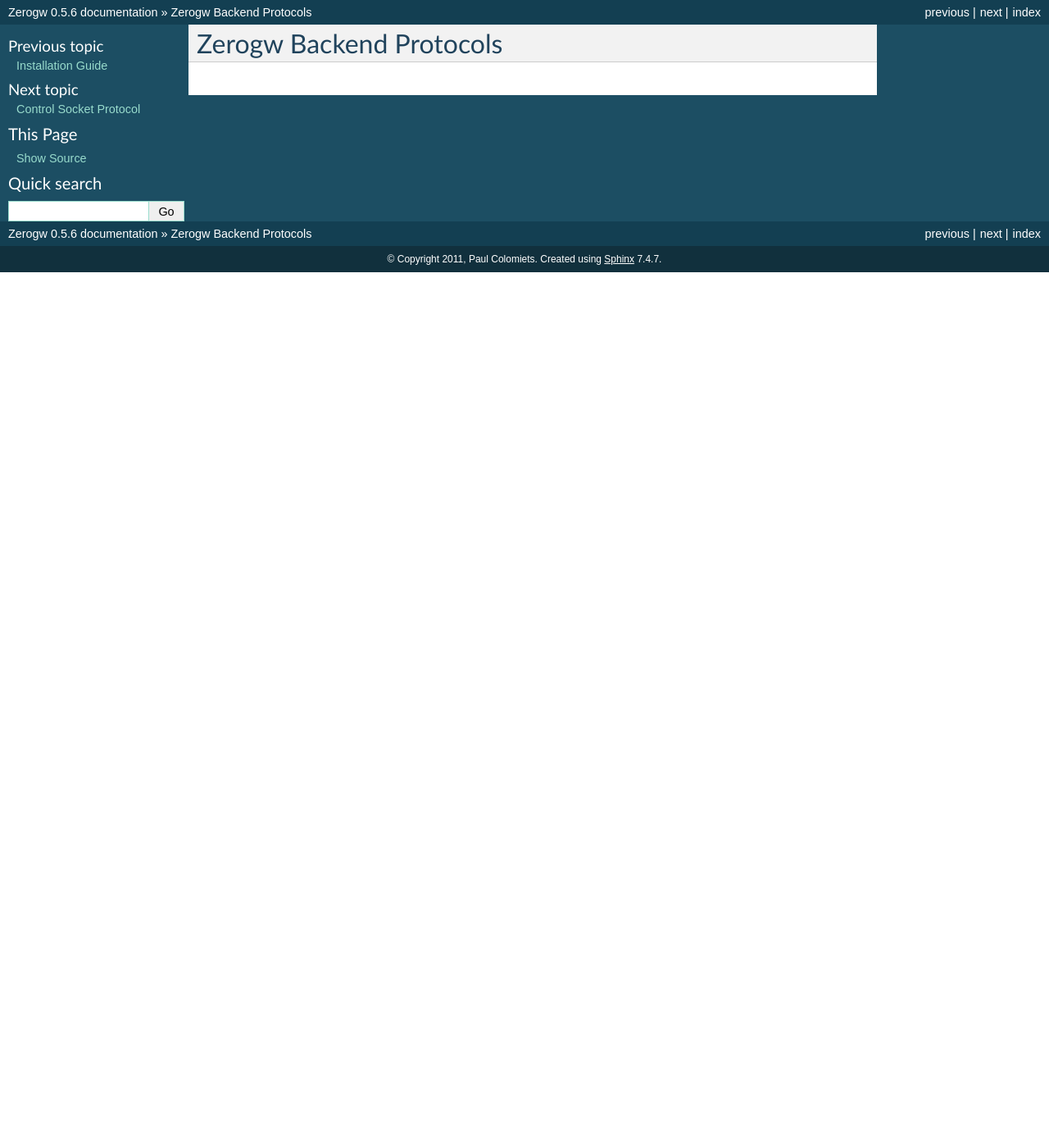
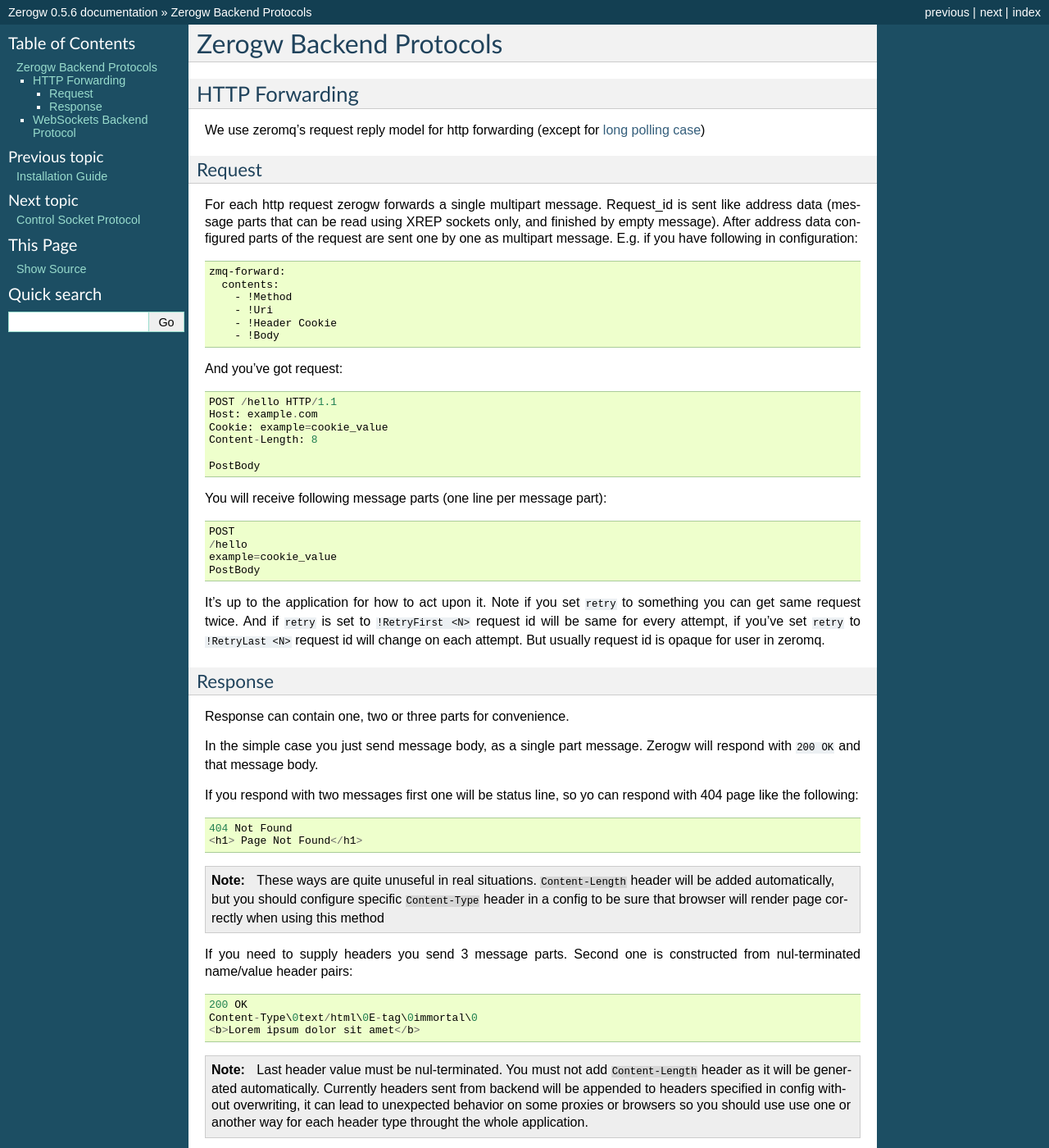
Before and after one commit to tailhook/zerogw, a Sphinx documentation site: the page built from doc/proto.rst, in a window 1280 px wide and 1400 px high. Shown: the whole window at 82% size. Built offline with Sphinx 7.4.7, drawn with Linux system fonts in a browser that asks for light colours; some of the changed text lies outside the part shown.

Commit message:
Zerogw http forwarding protocol described

```diff
--- a/doc/proto.rst
+++ b/doc/proto.rst
@@ -1,2 +1,84 @@
 Zerogw Backend Protocols
 ========================
+
+HTTP Forwarding
+---------------
+
+We use zeromq's request reply model for http forwarding (except for
+:ref:`long polling case <long_polling>`)
+
+Request
+^^^^^^^
+
+For each http request zerogw forwards a single multipart message.
+Request_id is sent like address data (message parts that can be read
+using XREP sockets only, and finished by empty message). After address
+data configured parts of the request are sent one by one as multipart
+message. E.g. if you have following in configuration::
+
+    zmq-forward:
+      contents:
+        - !Method
+        - !Uri
+        - !Header Cookie
+        - !Body
+
+And you've got request::
+
+    POST /hello HTTP/1.1
+    Host: example.com
+    Cookie: example=cookie_value
+    Content-Length: 8
+
+    PostBody
+
+You will receive following message parts (one line per message part)::
+
+    POST
+    /hello
+    example=cookie_value
+    PostBody
+
+It's up to the application for how to act upon it. Note if you set
+``retry`` to something you can get same request twice. And if ``retry``
+is set to ``!RetryFirst <N>`` request id will be same for every attempt,
+if you've set ``retry`` to ``!RetryLast <N>`` request id will change on
+each attempt. But usually request id is opaque for user in zeromq.
+
+Response
+^^^^^^^^
+
+Response can contain one, two or three parts for convenience.
+
+In the simple case you just send message body, as a single part message.
+Zerogw will respond with ``200 OK`` and that message body.
+
+If you respond with two messages first one will be status line, so yo
+can respond with 404 page like the following::
+
+    404 Not Found
+    <h1> Page Not Found</h1>
+
+.. note:: These ways are quite unuseful in real situations.
+   ``Content-Length`` header will be added automatically, but you should
+   configure specific ``Content-Type`` header in a config to be sure
+   that browser will render page correctly when using this method
+
+If you need to supply headers you send 3 message parts. Second one is
+constructed from nul-terminated name/value header pairs::
+
+    200 OK
+    Content-Type\0text/html\0E-tag\0immortal\0
+    <b>Lorem ipsum dolor sit amet</b>
+
+.. note:: Last header value must be nul-terminated. You must not add
+   ``Content-Length`` header as it will be generated automatically.
+   Currently headers sent from backend will be appended to headers
+   specified in config without overwriting, it can lead to unexpected
+   behavior on some proxies or browsers so you should use use one or
+   another way for each header type throught the whole application.
+
+.. _long_polling:
+
+WebSockets Backend Protocol
+---------------------------
```
